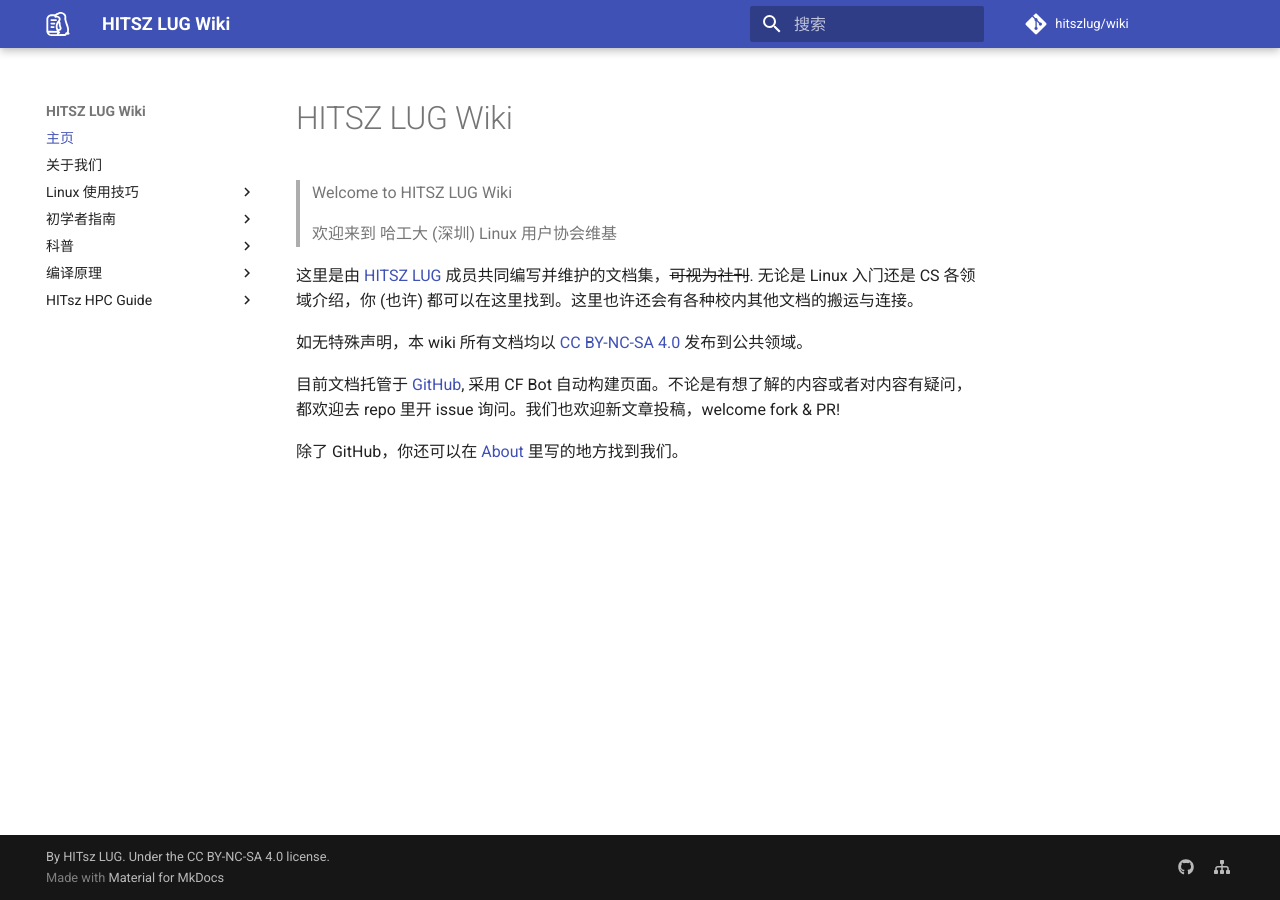
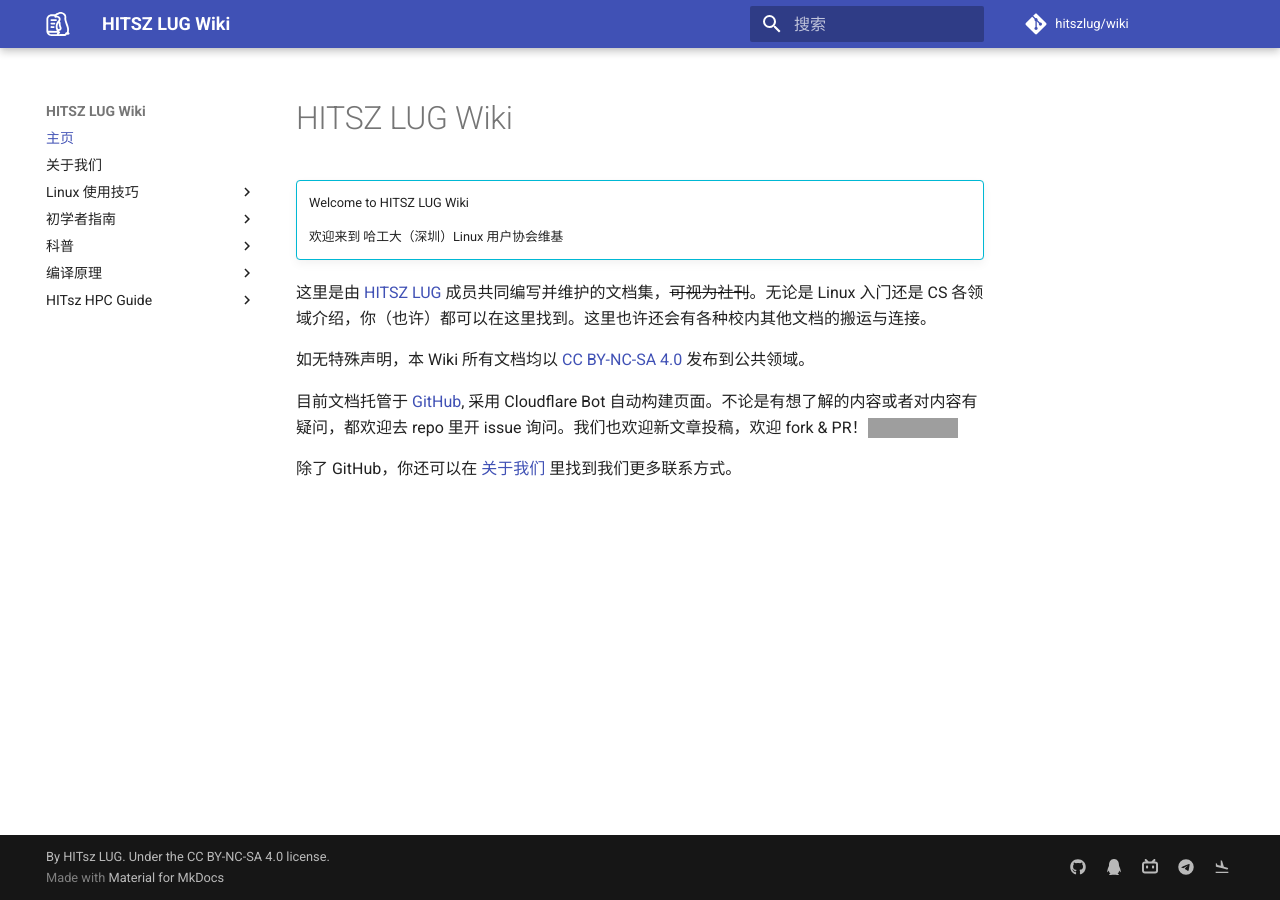
Before and after one commit to hitszosa/wiki, an MkDocs documentation site: the page built from docs/index.md, in a window 1280 px wide. Built offline with MkDocs 1.6.1 and Material for MkDocs 9.7.7, drawn with Linux system fonts in a browser that asks for light colours; comment, search, counter and statistics services are not loaded; grey boxes are pictures that could not be loaded.

```diff
--- a/docs/index.md
+++ b/docs/index.md
@@ -1,12 +1,14 @@
 # HITSZ LUG Wiki
-> Welcome to HITSZ LUG Wiki
->
-> 欢迎来到 哈工大 (深圳) Linux 用户协会维基
 
-这里是由 [HITSZ LUG](./about.md) 成员共同编写并维护的文档集，~~可视为社刊~~. 无论是 Linux 入门还是 CS 各领域介绍，你 (也许) 都可以在这里找到。这里也许还会有各种校内其他文档的搬运与连接。
+!!! info ""
+    Welcome to HITSZ LUG Wiki
 
-如无特殊声明，本 wiki 所有文档均以 [CC BY-NC-SA 4.0](https://creativecommons.org/licenses/by-nc-sa/4.0/deed.zh) 发布到公共领域。
+    欢迎来到 哈工大（深圳）Linux 用户协会维基
 
-目前文档托管于 [GitHub](https://github.com/hitszlug/wiki), 采用 CF Bot 自动构建页面。不论是有想了解的内容或者对内容有疑问，都欢迎去 repo 里开 issue 询问。我们也欢迎新文章投稿，welcome fork & PR!
+这里是由 [HITSZ LUG](./about.md) 成员共同编写并维护的文档集，~~可视为社刊~~。无论是 Linux 入门还是 CS 各领域介绍，你（也许）都可以在这里找到。这里也许还会有各种校内其他文档的搬运与连接。
 
-除了 GitHub，你还可以在 [About](./about.md) 里写的地方找到我们。
+如无特殊声明，本 Wiki 所有文档均以 [CC BY-NC-SA 4.0](https://creativecommons.org/licenses/by-nc-sa/4.0/deed.zh) 发布到公共领域。
+
+目前文档托管于 [GitHub](https://github.com/hitszlug/wiki), 采用 Cloudflare Bot 自动构建页面。不论是有想了解的内容或者对内容有疑问，都欢迎去 repo 里开 issue 询问。我们也欢迎新文章投稿，欢迎 fork & PR！![GitHub contributors](https://img.shields.io/github/contributors/hitszlug/wiki?logo=github&style=flat-square)
+
+除了 GitHub，你还可以在 [关于我们](./about.md) 里找到我们更多联系方式。
--- a/mkdocs.yml
+++ b/mkdocs.yml
@@ -15,7 +15,13 @@ extra:
   social:
     - icon: fontawesome/brands/github
       link: https://github.com/hitszlug
-    - icon: fontawesome/solid/sitemap
+    - icon: fontawesome/brands/qq
+      link: https://qm.qq.com/cgi-bin/qm/qr?k=EmOyWeZrOaOeSoVrVLoozyKYdvjOia_t
+    - icon: fontawesome/brands/bilibili
+      link: https://space.bilibili.com/1124374292
+    - icon: fontawesome/brands/telegram
+      link: https://t.me/hitszlug
+    - icon: material/airplane-landing
       link: https://lug.pub
 
 nav:
```
Also changed, not shown: docs/about.md (+5 -7 lines).
